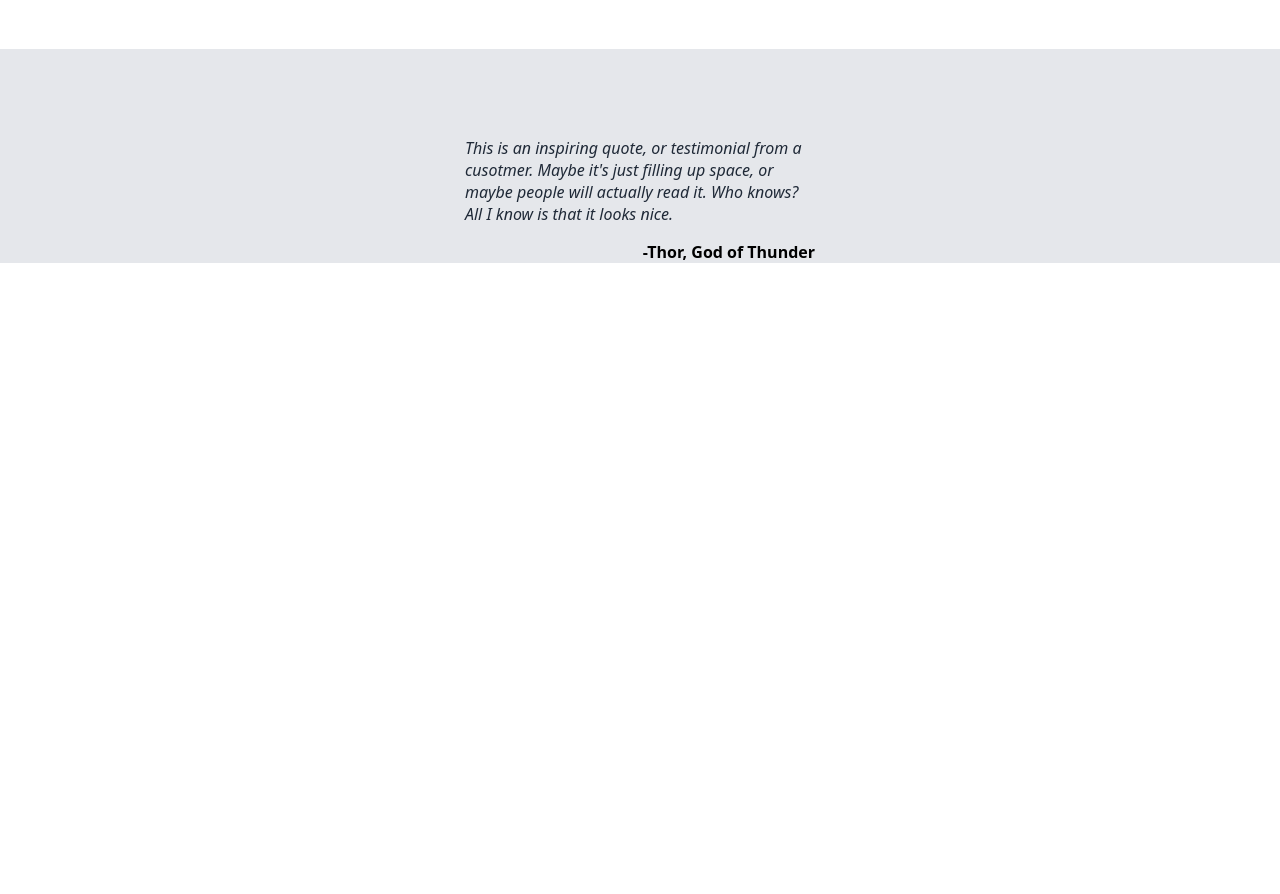
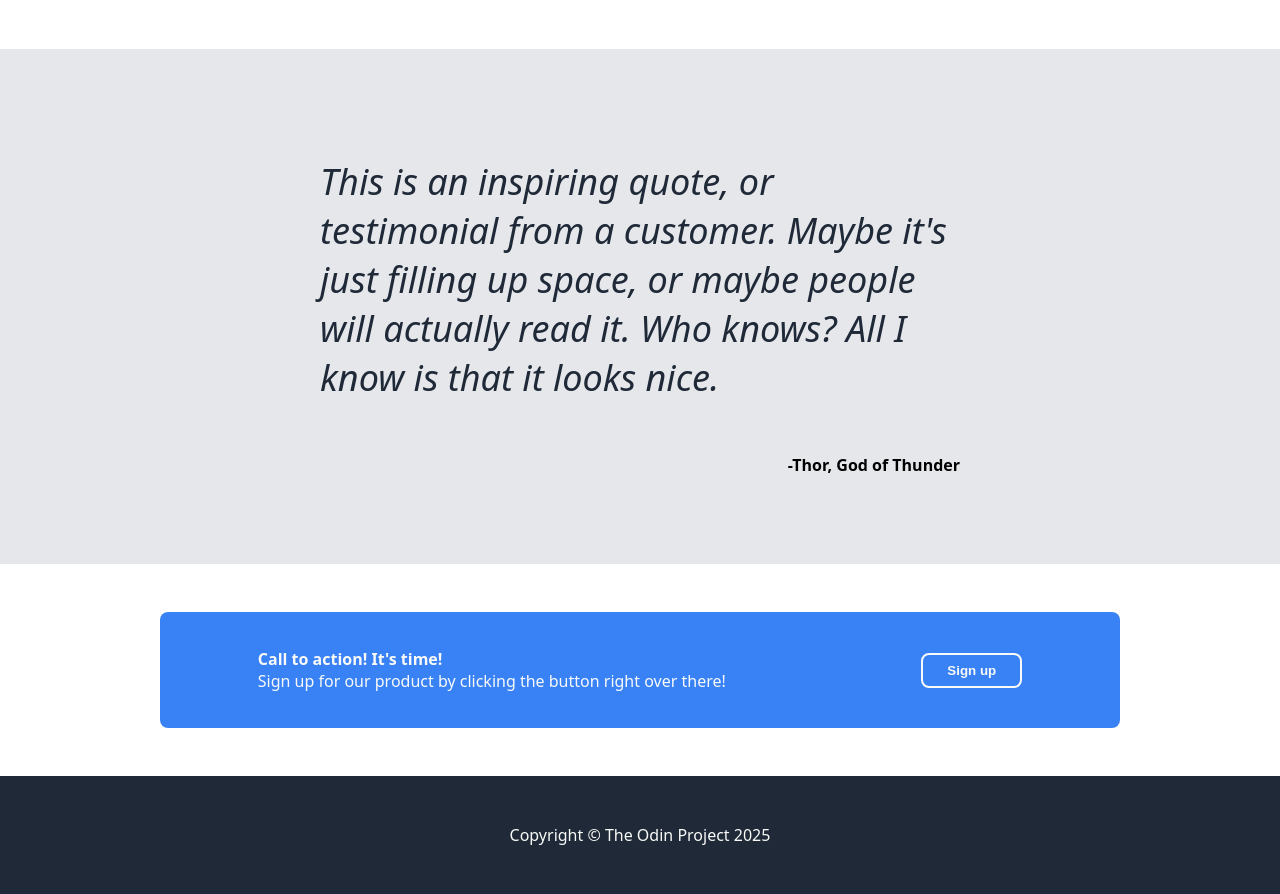
Before and after one commit to Ivan-Diaz-Code/Landing-Page, a plain HTML site: page Page/index.html in a window 1280 px wide. Shown: the part 980-1874 px from the top of the page. Before the commit the page ends 1243 px from the top, so only its background shows below. Drawn offline with Linux system fonts and the light colour scheme.

Commit message:
finished section 4 and footer

```diff
--- a/Page/index.html
+++ b/Page/index.html
@@ -63,11 +63,23 @@
     </div>
     <div class="content-three">
       <blockquote class="quote-section">
-        This is an inspiring quote, or testimonial from a cusotmer. Maybe it's
+        This is an inspiring quote, or testimonial from a customer. Maybe it's
         just filling up space, or maybe people will actually read it. Who knows?
         All I know is that it looks nice.
       </blockquote>
-      <div class="quote-author">-Thor, God of Thunder</div>
+      <p class="quote-author">-Thor, God of Thunder</p>
     </div>
+    <div class="content-four">
+      <div class="box-outer">
+        <div class="text-column">
+          <div class="top-text">Call to action! It's time!</div>
+          <div class="bottom-text">
+            Sign up for our product by clicking the button right over there!
+          </div>
+        </div>
+        <button class="box-button">Sign up</button>
+      </div>
+    </div>
+    <div class="footer">Copyright © The Odin Project 2025</div>
   </body>
 </html>
--- a/Page/style.css
+++ b/Page/style.css
@@ -127,23 +127,69 @@ body {
   align-items: center;
   background-color: #E5E7EB;
   padding-top: 72px;
+  padding-bottom: 72px;
 
 
 }
 .quote-section{
   display: flex;
   justify-content: center;
-  font: 36px;
+  font-size: 36px;
   font-style: italic;
+  font-weight: 100;
   color: #1f2937;
-  width: 350px;
+  width: 50%;
 }
 
 .quote-author{
+  width: 50%;
+  font-weight: bold;
+  text-align: end;
+}
+
+.content-four{
   display: flex;
-  justify-content: flex-end;
+  align-items: center;
+  flex-direction: column;
+  padding: 48px 0 48px 0;
+}
+
+.box-outer{
+  display: flex;
+  justify-content: space-around;
+  width: 75%;
+  background-color: #3882F6;
+  border-radius: 8px;
+  padding: 36px 0px 36px 0px;
+  color: #F9FAF8;
+}
+
+.top-text
+{
   font-weight: bold;
-  width: 350px;
+}
+
+.botoom-text{
+  font-weight: 200;
+}
+
+.box-button{
+  background-color: #3882f6;
+  color: #F9FAF8;
+  border: 2px solid #F9FAF8;
+  padding: 8px 24px;
+  border-radius: 8px;
+  align-self: center;
+  font-weight: bold;
+}
+
+.footer {
+  display: flex;
+  justify-content: center;
+  align-items: center;
+  background-color: #1f2937;
+  color: #F9FAF8;
+  padding: 48px;
 }
 
 a {
```
